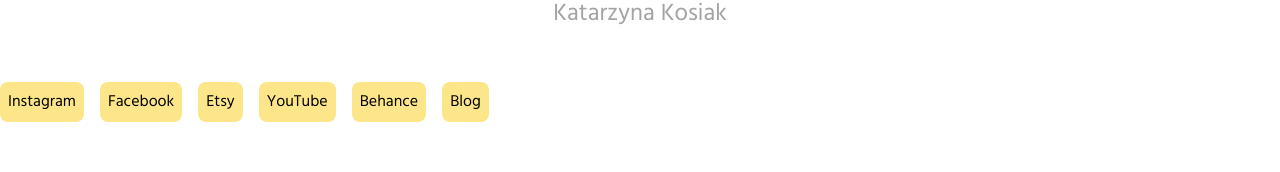
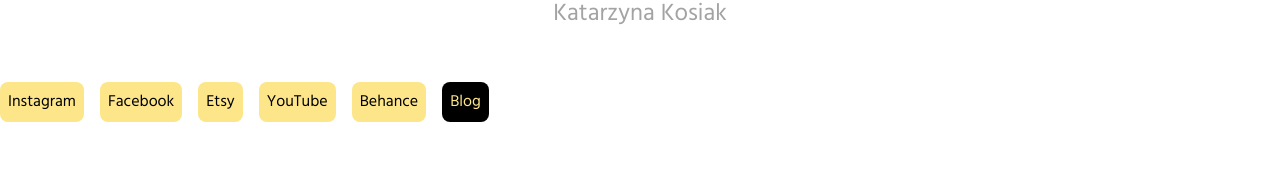
Before and after one commit to Catherine-PL/adventurerartist2, a Next.js app: page / in a window 1280 px wide. Shown: the part 486-658 px from the top of the page. Built offline with nearby package versions, Linux system fonts and the light colour scheme.

Commit message:
blog button black

```diff
--- a/components/Button/index.js
+++ b/components/Button/index.js
@@ -2,7 +2,7 @@
 import { useTheme } from "next-themes";
 import data from "../../data/portfolio.json";
 
-const Button = ({ children, type, onClick, classes }) => {
+const Button = ({ children, text, type, onClick, classes }) => {
   const { theme } = useTheme();
   if (type === "socials") {
       return (
@@ -10,7 +10,7 @@
           onClick={onClick}
           type="button"
           className={`text-sm tablet:text-base p-1 laptop:p-2 m-1 laptop:m-2 rounded-lg ${
-            theme === "dark" ? "bg-white text-black" : "bg-amber-200 text-black"
+            text === "Blog" ? "bg-black text-amber-200" : "bg-amber-200 text-black"
           }  transition-all duration-300 ease-out first:ml-0 hover:scale-105 active:scale-100 link ${
             data.showCursor && "cursor-none"
           }  ${classes}`}
--- a/components/Socials/index.js
+++ b/components/Socials/index.js
@@ -7,7 +7,7 @@
   return (
     <div className={`${className} flex flex-wrap mob:flex-nowrap link`}>
       {yourData.socials.map((social, index) => (
-        <Button type="socials" key={index} onClick={() => window.open(social.link)}>
+        <Button text={social.title} type="socials" key={index} onClick={() => window.open(social.link)}>
           {social.title}
         </Button>
       ))}
```
